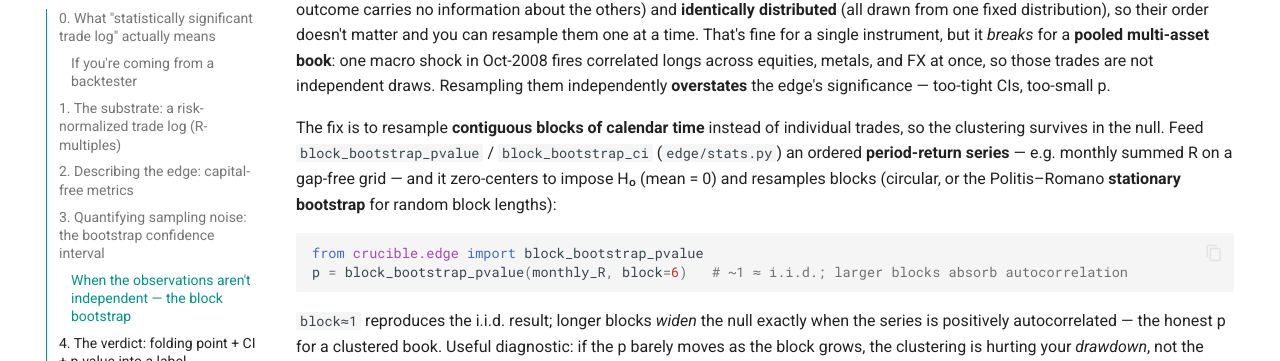
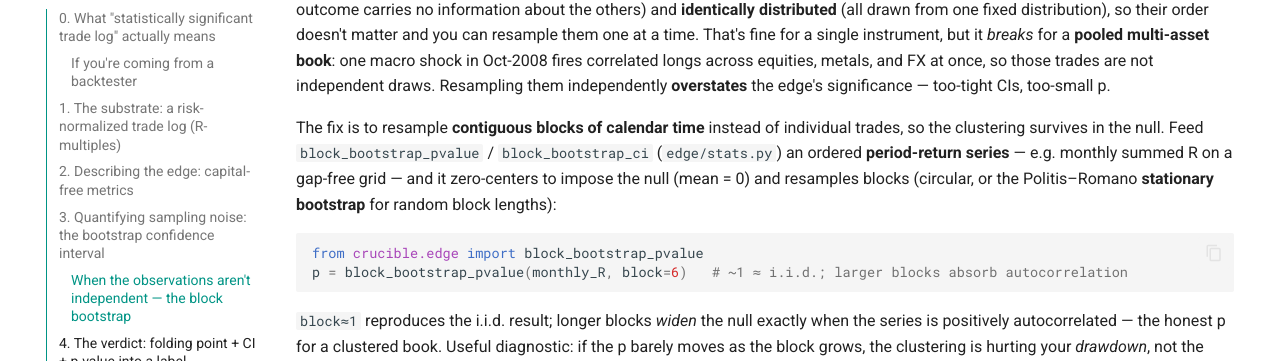
Before and after one commit to mspinola/crucible, an MkDocs documentation site: the page built from docs/index.md, in a window 1280 px wide and 900 px high, scrolled down 5890 px. Shown: the part 117-478 px from the top of the window. Built offline with MkDocs 1.6.1 and Material for MkDocs 9.7.7, drawn with Linux system fonts in a browser that asks for light colours; comment, search, counter and statistics services are not loaded.

Commit message:
docs: fix H-nought rendering as a missing-glyph box in the PDF
§3's block-bootstrap paragraph used "H₀" (U+2080 SUBSCRIPT ZERO), which
isn't in the font gen_pdf.py embeds — the published PDF has been showing
"impose H■" on page 8. The HTML was fine, so it only ever broke for the
distributed PDF.

Spells the null out in words instead of using the notation, which suits
the tutorial's audience better anyway: a reader arriving from an
equity-curve tool is more likely to know "the null" than "H₀".

Co-Authored-By: Claude Opus 4.8 <noreply@anthropic.com>

````diff
--- a/docs/index.md
+++ b/docs/index.md
@@ -265,7 +265,7 @@ significance — too-tight CIs, too-small p.
 The fix is to resample **contiguous blocks of calendar time** instead of individual trades, so
 the clustering survives in the null. Feed `block_bootstrap_pvalue` / `block_bootstrap_ci`
 (`edge/stats.py`) an ordered **period-return series** — e.g. monthly summed R on a gap-free grid
-— and it zero-centers to impose H₀ (mean = 0) and resamples blocks (circular, or the
+— and it zero-centers to impose the null (mean = 0) and resamples blocks (circular, or the
 Politis–Romano **stationary bootstrap** for random block lengths):
 
 ```python
````
